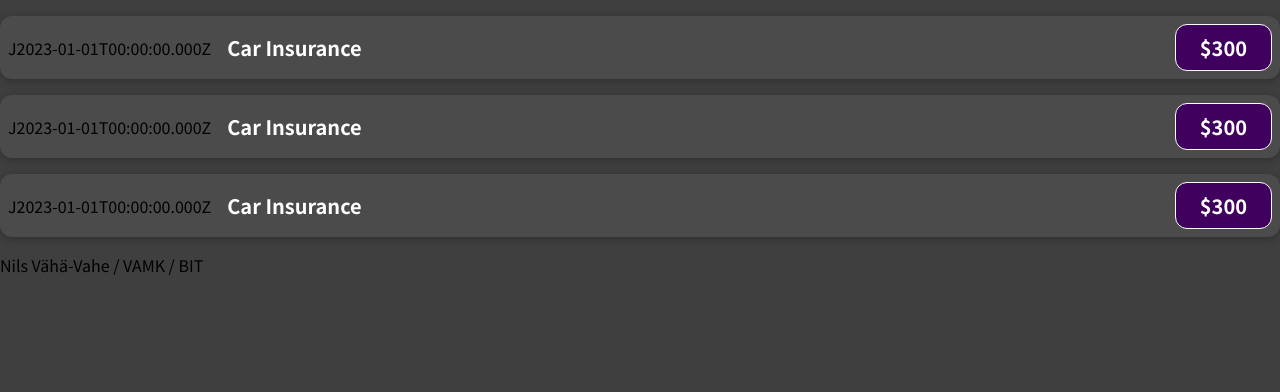
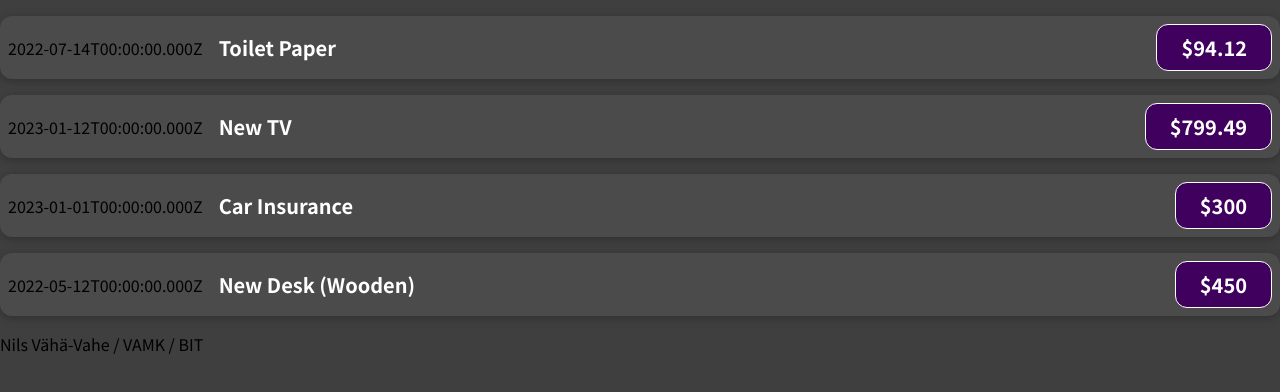
Before and after one commit to nissevahavahe/react-first-project, a JavaScript app: page / in a window 1280 px wide. Shown: the top 392 px of the page. Built offline with nearby package versions, Linux system fonts and the light colour scheme.

Commit message:
Lisätty propsit

```diff
--- a/src/App.js
+++ b/src/App.js
@@ -1,11 +1,50 @@
 import ExpenseItem from './components/ExpenseItem';
 
 function App() {
+  const expenses = [
+    {
+      id: 'e1',
+      title: 'Toilet Paper',
+      amount: 94.12,
+      date: new Date("2022-07-14"),
+    },
+    { id: 'e2', title: 'New TV', amount: 799.49, date: new Date("2023-01-12") },
+    {
+      id: 'e3',
+      title: 'Car Insurance',
+      amount: 300.00,
+      date: new Date("2023-01-01"),
+    },
+    {
+      id: 'e4',
+      title: 'New Desk (Wooden)',
+      amount: 450,
+      date: new Date("2022-05-12"),
+    },
+  ];
+
   return (
       <div>
-        <ExpenseItem></ExpenseItem>
-        <ExpenseItem></ExpenseItem>
-        <ExpenseItem></ExpenseItem>
+        <ExpenseItem
+          title={expenses[0].title}
+          amount={expenses[0].amount}
+          date={expenses[0].date}
+        ></ExpenseItem>
+        <ExpenseItem
+          title={expenses[1].title}
+          amount={expenses[1].amount}
+          date={expenses[1].date}
+        ></ExpenseItem>
+        <ExpenseItem
+          title={expenses[2].title}
+          amount={expenses[2].amount}
+          date={expenses[2].date}
+        ></ExpenseItem>
+        <ExpenseItem
+          title={expenses[3].title}
+          amount={expenses[3].amount}
+          date={expenses[3].date}
+        ></ExpenseItem>
         <p>Nils Vähä-Vahe / VAMK / BIT</p>
       </div>
   );
--- a/src/components/ExpenseItem.js
+++ b/src/components/ExpenseItem.js
@@ -1,17 +1,12 @@
 import './ExpenseItem.css'
 
-function ExpenseItem () {
-    const expenseDate = new Date("2023-01-01");
-    const expenseTitle = 'Car Insurance';
-    const expenseAmount = 300.00;
-
-
+function ExpenseItem (props) {
     return (
         <div className="expense-item">
-            <div>J{expenseDate.toISOString()}</div>
+            <div>{props.date.toISOString()}</div>
             <div className="expense-item__description">
-                <h2>{expenseTitle}</h2>
-                <div className="expense-item__price">${expenseAmount}</div>
+                <h2>{props.title}</h2>
+                <div className="expense-item__price">${props.amount}</div>
             </div>
         </div>
     );
```
